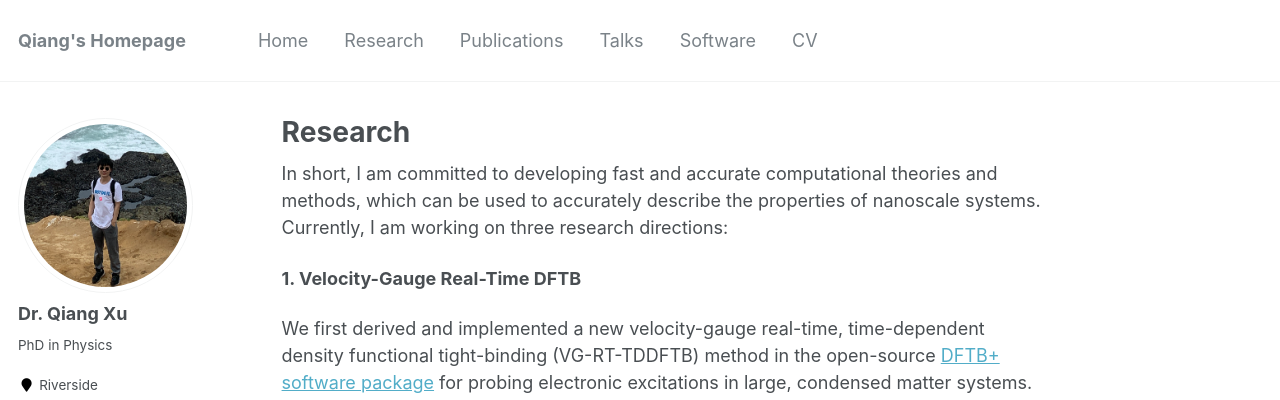
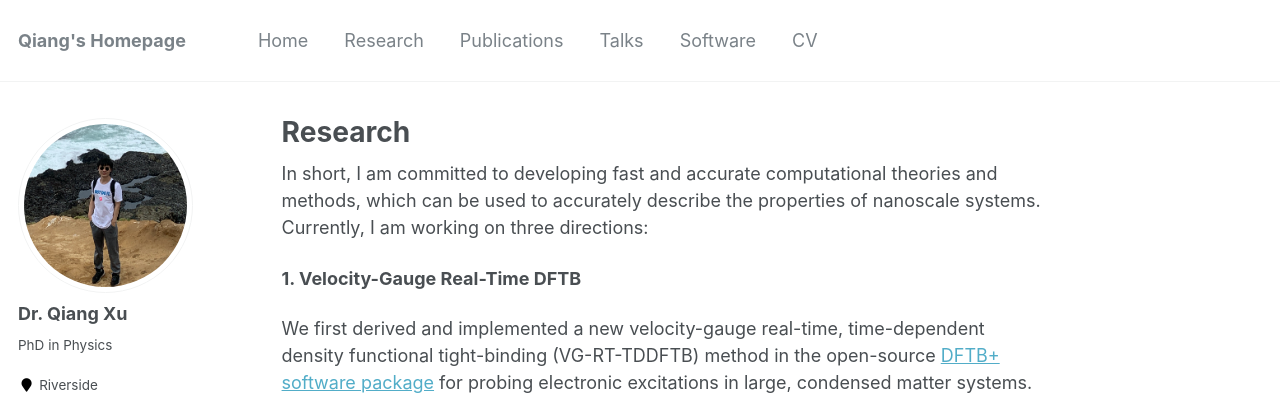
Before and after one commit to xqjlu/xqjlu.github.io, a Jekyll site: the page built from _pages/research.md, in a window 1280 px wide and 900 px high. Shown: the top 400 px of the window. Built offline with Jekyll 4.4.1, drawn with Linux system fonts in a browser that asks for light colours; some web fonts are replaced; some of the changed text lies outside the part shown.

Commit message:
research

```diff
--- a/_pages/research.md
+++ b/_pages/research.md
@@ -7,7 +7,7 @@ redirect_from:
   - /research.html
 ---
 
-In short, I am committed to developing fast and accurate computational theories and methods, which can be used to accurately describe the properties of nanoscale systems. Currently, I am working on three research directions:
+In short, I am committed to developing fast and accurate computational theories and methods, which can be used to accurately describe the properties of nanoscale systems. Currently, I am working on three directions:
 
 **1. Velocity-Gauge Real-Time DFTB**
 
```
Also changed, not shown: other parts of _pages/research.md (+1 -1 lines).
